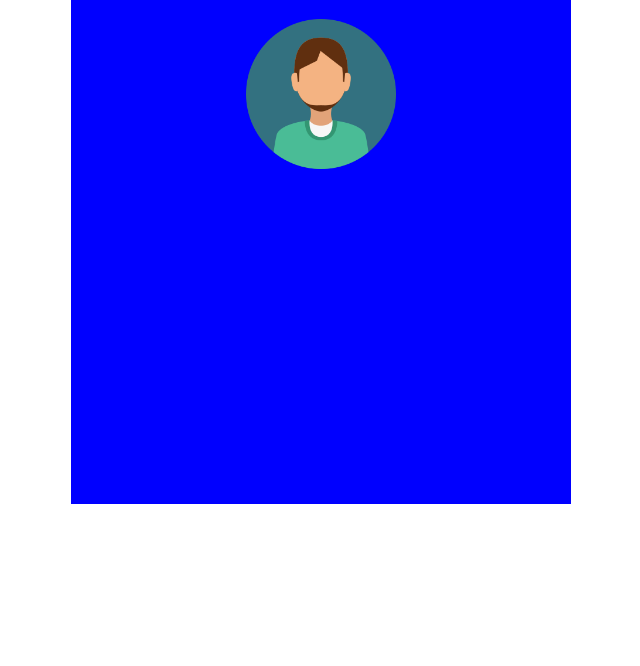
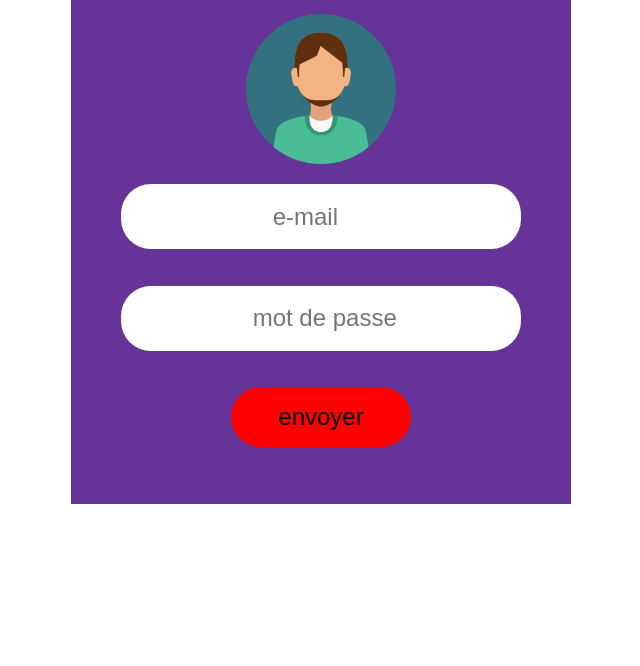
Before and after one commit to Donatien10/projetdebutanthtmlcss, a plain HTML site: page HTML/index.html in a window 1280 px wide. Shown: the part 134-800 px from the top of the page, without its empty margins (319-959 px from the left). Drawn offline with Linux system fonts and the light colour scheme.

Commit message:
formulaire reste

```diff
--- a/CSS/index.css
+++ b/CSS/index.css
@@ -11,7 +11,7 @@ body{
 .laGrandeDiv{
 width: 500px;
 height: 630px;
-background: blue;
+background: rebeccapurple;
 display: grid;
 justify-content: center;
 
@@ -34,13 +34,48 @@ h1{
 .divProfil{
     width: 400px;
     height: 150px;
-    margin-top: -230px;
     display: flex;
     justify-content: center;
+}
+.divDesinput{
+    width:400px;
+    height:300px;
+    display: flex;
+    flex-wrap: wrap;
+    justify-content: center;
+}
+.divDesinput input{
+    width: 400px;
+    height: 63px;
+    border-radius: 30px;60px;
+ border-radius: 30px;
+ border: none;
+outline-style: none;
+padding-left: 45px;
+padding-right: 45px;
+ font-family: "Poppins", sans-serif;
+ font-weight: 300;
+ font-style: normal;
+ font-size: 1.5em;
+ border-radius: 30px;
+
+}
 
 
+.divDesinput button{
+ width: 180px;
+ height: 60PX;
+ border-radius: 30px;
+ background-color: red;
+ font-size: 1.5em;
+ border: none;
+ outline-style: none;
 }
-.imageProfil{
-    width: 150px;
-height: 150px;
+.divDesinput button:hover{
+        background: black;
+        color: white;
 }
+.divDesinput button:active{
+    background: greenyellow;
+    color: orange;
+}
--- a/HTML/index.html
+++ b/HTML/index.html
@@ -14,9 +14,11 @@
     <div class="divProfil">
       <img src="./../IMAGES/utilisateur.png" alt="" class="imageProfil">
     </div>
-
+    <div class="divDesinput">
+      <input type="email" placeholder="                e-mail">
+      <input type="password" placeholder="             mot de passe">
+      <button>envoyer</button>
+    </div>
   </div>
-
-
 </body>
 </html>
```
